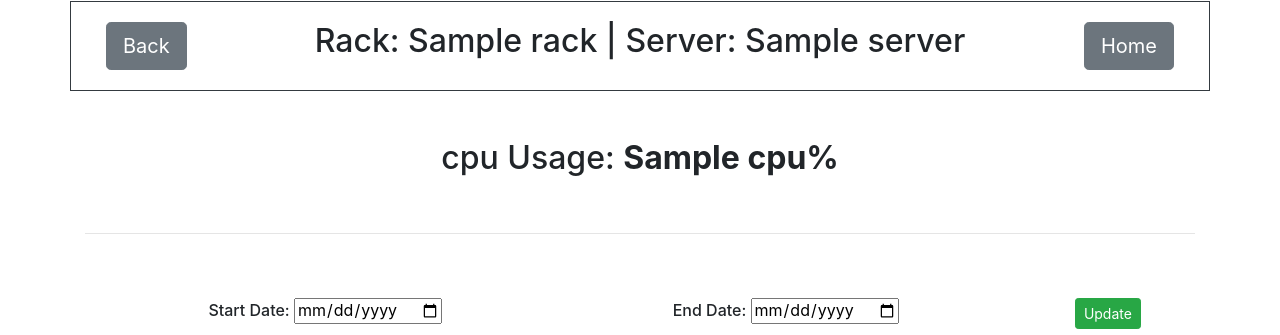
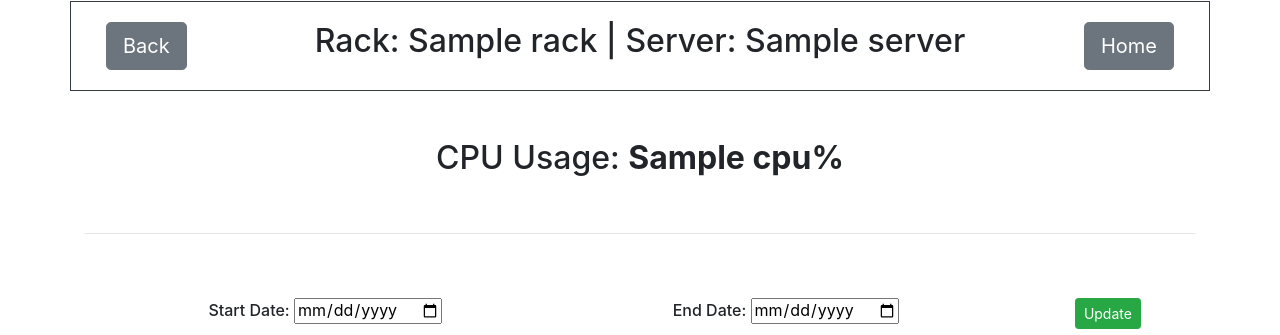
Before and after one commit to bebenson654/SSMT-websites, a Flask app: template templates/Usage-CPU.html in a window 1280 px wide. Shown: the part 127-462 px from the top of the page. Run offline with Flask 2, Linux system fonts and the light colour scheme; the template is opened without the code that fills it: most values are stand-ins (such as "Sample title", 1, 10 or a date in 2020); form fields are guessed from the names that the template uses; parts of the project's set-up code (start-up, migrations or seed data) failed here and were passed over; some libraries are stand-ins or nearby versions.

Commit message:
final changes

```diff
--- a/app.py
+++ b/app.py
@@ -525,11 +525,11 @@ def home():
         # creates key:value for tool tips
         # key is server id, value is string of metrics as seen below
         serverMetricsDict[
-            server.ServerId] = f'''<h6 class="text-{cpuColor}"><b>cpu</b>: {str(metric.Cpu)}%</h6>
+            server.ServerId] = f'''<h6 class="text-{cpuColor}"><b>CPU</b>: {str(metric.Cpu)}%</h6>
                                                 <h6 class="text-{ramColor}"><b>RAM</b>: {str(metric.Ram)}%</h6>
                                                 <h6 class="text-{diskColor}"><b>Disk</b>: {str(metric.Disk)}%</h6>
                                                 <h6 class="text-{gpuColor}"><b>GPU</b>: {str(metric.Gpu)}%</h6>
-                                                <h6 class="text-{pingColor}"><b>Ping</b>: {str(metric.PingLatency)}ms
+                                                <h6 class="text-{pingColor}"><b>Ping</b>: {str(metric.PingLatency)} ms
                                                 </h6>'''
 
     # filters which servers are shown on home page
--- a/templates/DataOverview.html
+++ b/templates/DataOverview.html
@@ -1,7 +1,7 @@
 {% extends 'layout.html' %} {# inherits format from layout.html #}
 
 {% block title %} {# Overides layout.html default title #}
-    <meta http-equiv="refresh" content="10">  {# auto refreshes the page #}
+    <meta http-equiv="refresh" content="60">  {# auto refreshes the page #}
     <title>Current Data - {{ server.ServerName }}</title>
     <link rel="icon" href="/static/favicons/health.ico">
 {% endblock title %}
--- a/templates/HomePage.html
+++ b/templates/HomePage.html
@@ -3,7 +3,7 @@
 {% extends 'layout.html' %} {# inherits format from layout.html #}
 
 {% block title %} {# Overides layout.html default title #}
-    <meta http-equiv="refresh" content="10">
+    <meta http-equiv="refresh" content="60">
     <title>System Monitoring Tool</title> {# Title - shown in tab on browser #}
     <link rel="icon" href="/static/favicons/home.ico">
 {% endblock title %}
--- a/templates/Usage-CPU.html
+++ b/templates/Usage-CPU.html
@@ -2,7 +2,7 @@
 
 {% block title %}{# Overides layout.html default title #}
     <script src="https://cdn.jsdelivr.net/npm/chart.js@2.8.0"></script> {# Script needed for chart.js #}
-    <title>cpu-Usage - {{ server.ServerName }}</title> {# Title - shown in tab on browser #}
+    <title>CPU-Usage - {{ server.ServerName }}</title> {# Title - shown in tab on browser #}
     <link rel="icon" href="/static/favicons/cpu.ico">
 {% endblock title %}
 
@@ -40,7 +40,7 @@
 
     <div class="row text-center m-5"> {# this servers cpu usage #}
         <div class="col-12">
-            <h2 class="text-{{ color[server.ServerId]['CpuColor'] }}"> cpu Usage: <b>{{ ametric.Cpu }}%</b></h2>
+            <h2 class="text-{{ color[server.ServerId]['CpuColor'] }}"> CPU Usage: <b>{{ ametric.Cpu }}%</b></h2>
         </div>
     </div>
     <hr/>
@@ -153,7 +153,7 @@
                     <thead>
                     <tr>
                         <th>Date/Time</th>
-                        <th>cpu Usage (%):</th>
+                        <th>CPU Usage (%):</th>
                     </tr>
                     </thead>
                     <tbody>
--- a/templates/Usage-Ping.html
+++ b/templates/Usage-Ping.html
@@ -165,7 +165,7 @@
                         <tr>
                             <td>{{ d }}</td>
                             {# dates #}
-                            <td>{{ u }}ms</td>
+                            <td>{{ u }} ms</td>
                             {# usages #}
                         </tr>
                     {% endfor %}
```
